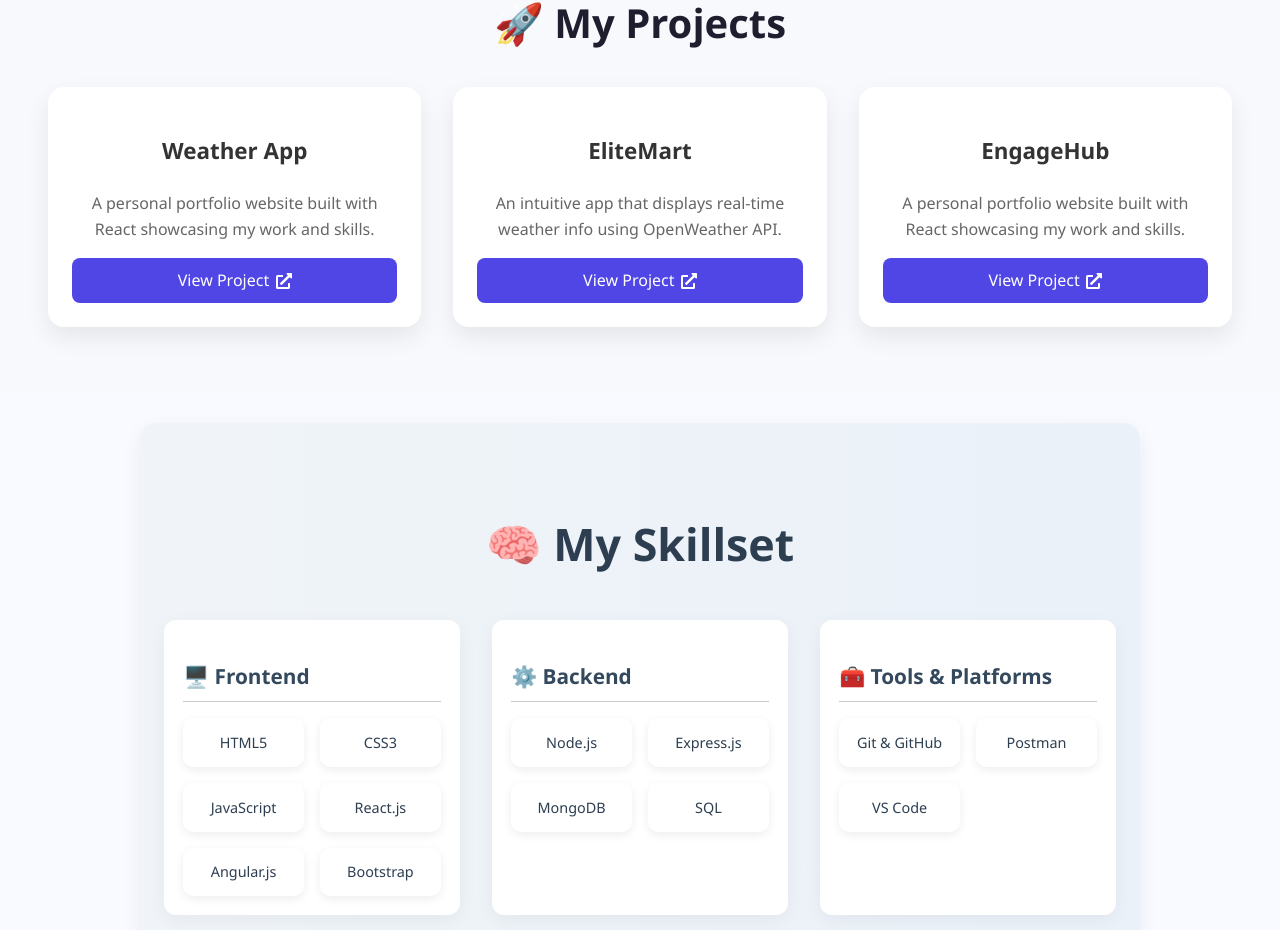
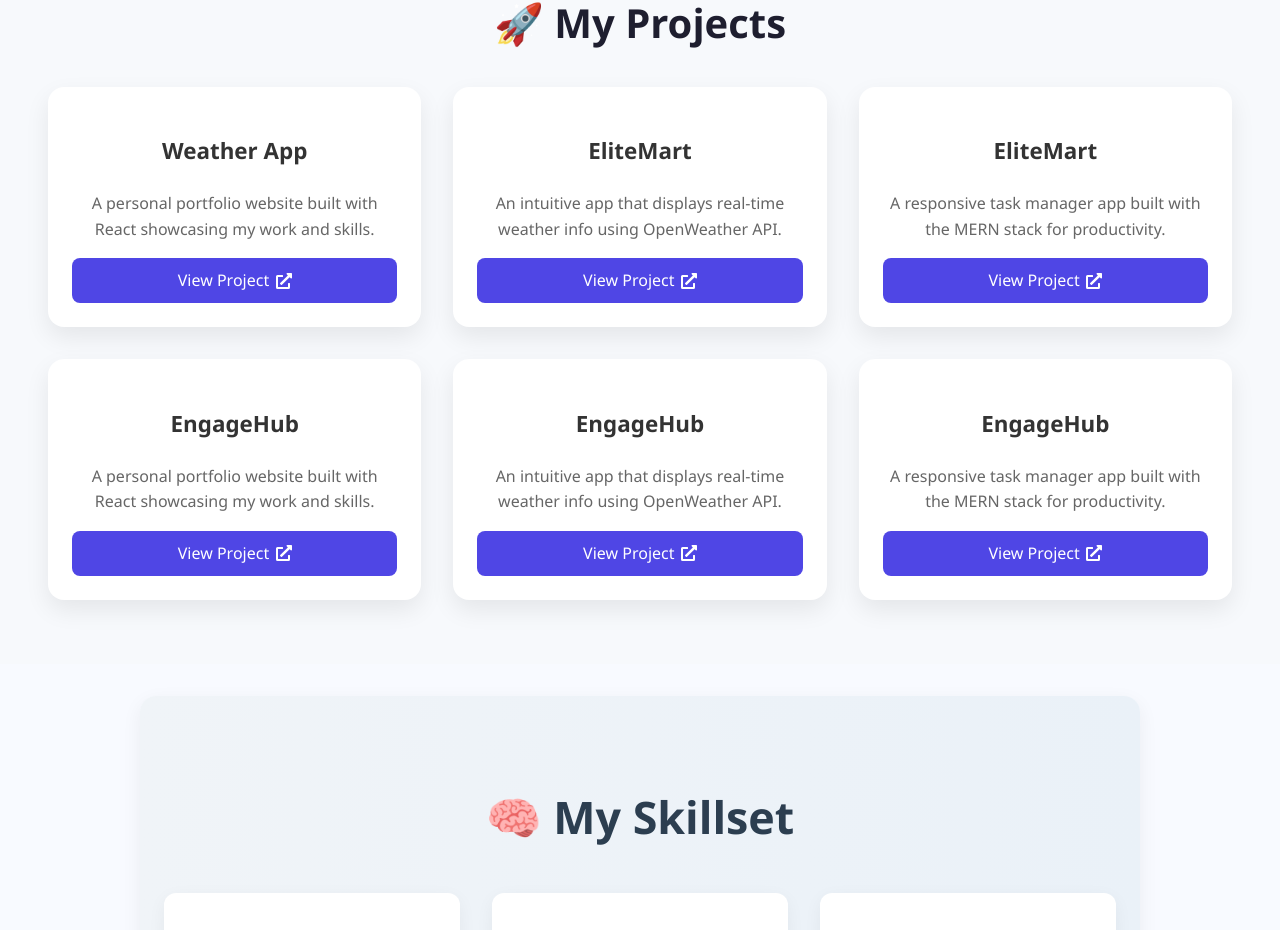
Before and after one commit to iamro045/Portfolio, a React (Create React App) app: page / in a window 1280 px wide. Shown: the part 1673-2603 px from the top of the page. Built offline with nearby package versions, Linux system fonts and the light colour scheme.

Commit message:
Update Projects.jsx

```diff
--- a/src/Components/Projects/Projects.jsx
+++ b/src/Components/Projects/Projects.jsx
@@ -15,26 +15,26 @@
       link: 'https://github.com/iamro045/EliteMart',
     },
 
-    // {
-    //   title: 'EliteMart',
-    //   description: 'A responsive task manager app built with the MERN stack for productivity.',
-    //   link: 'https://github.com/iamro045/EliteMart',
-    // },
+    {
+      title: 'EliteMart',
+      description: 'A responsive task manager app built with the MERN stack for productivity.',
+      link: 'https://github.com/iamro045/EliteMart',
+    },
     {
       title: 'EngageHub',
       description: 'A personal portfolio website built with React showcasing my work and skills.',
       link: 'https://github.com/iamro045/EngageHub',
     },
-    // {
-    //   title: 'EngageHub',
-    //   description: 'An intuitive app that displays real-time weather info using OpenWeather API.',
-    //   link: 'https://github.com/iamro045/EngageHub',
-    // },
-    // {
-    //   title: 'EngageHub',
-    //   description: 'A responsive task manager app built with the MERN stack for productivity.',
-    //   link: 'https://github.com/iamro045/EngageHub',
-    // },
+    {
+      title: 'EngageHub',
+      description: 'An intuitive app that displays real-time weather info using OpenWeather API.',
+      link: 'https://github.com/iamro045/EngageHub',
+    },
+    {
+      title: 'EngageHub',
+      description: 'A responsive task manager app built with the MERN stack for productivity.',
+      link: 'https://github.com/iamro045/EngageHub',
+    },
   ];
 
   return (
```
